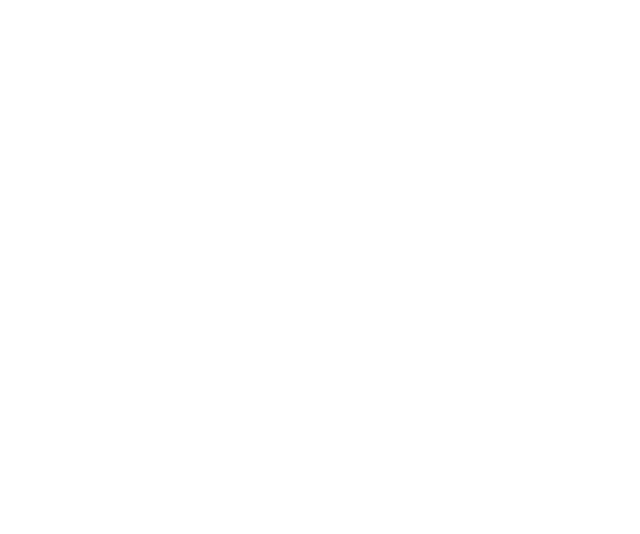
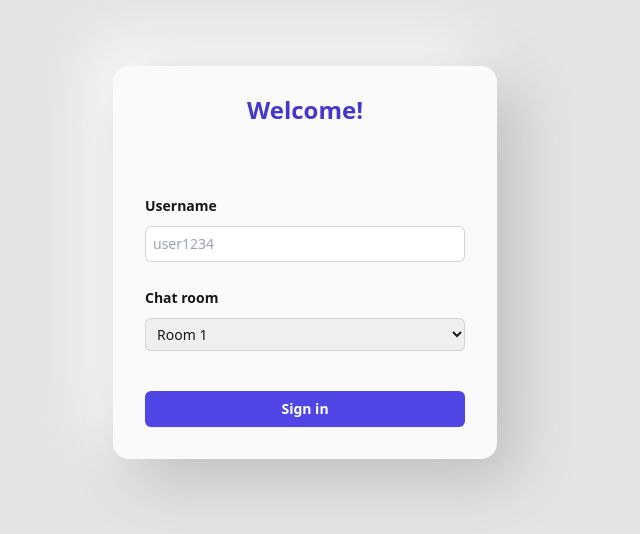
Before and after one commit to omidfarzadian/express-react-chat, a React (Create React App) app in the folder apps/client/: page / in a window 1280 px wide. Shown: the part 138-672 px from the top of the page, without its empty margins (335-975 px from the left). Built offline with nearby package versions, Linux system fonts and the light colour scheme; no server answers.

Commit message:
WIP: Implement login page

```diff
--- a/apps/client/src/App.tsx
+++ b/apps/client/src/App.tsx
@@ -1,9 +1,13 @@
-import './App.css';
+import './App.scss';
+import Login from './login/login';
+import { Socket, io } from 'socket.io-client';
 
-function App() {
+const socket = io('http://localhost:5000');
+
+export default function App() {
   return (
-    <div></div>
+    <div className="bg-zinc-200 w-screen h-screen flex items-center justify-center">
+      <Login socket={socket}/>
+    </div>
   );
 }
-
-export default App;
--- a/apps/client/src/index.css
+++ b/apps/client/src/index.css
@@ -1,13 +1,8 @@
-body {
-  margin: 0;
-  font-family: -apple-system, BlinkMacSystemFont, 'Segoe UI', 'Roboto', 'Oxygen',
-    'Ubuntu', 'Cantarell', 'Fira Sans', 'Droid Sans', 'Helvetica Neue',
-    sans-serif;
-  -webkit-font-smoothing: antialiased;
-  -moz-osx-font-smoothing: grayscale;
+@tailwind base;
+@tailwind components;
+@tailwind utilities;
+
+input:focus-visible,
+select:focus-visible {
+  outline: none;
 }
-
-code {
-  font-family: source-code-pro, Menlo, Monaco, Consolas, 'Courier New',
-    monospace;
-}
--- /dev/null
+++ b/apps/client/src/login/login.scss
@@ -0,0 +1,3 @@
+.card-shadow {
+  box-shadow: 20px 20px 60px #bebebe, -20px -20px 60px #ffffff;
+}
--- /dev/null
+++ b/apps/client/src/login/login.tsx
@@ -0,0 +1,76 @@
+import { useState } from 'react';
+import './login.scss';
+
+interface IUser {
+  username: string;
+  chatroom: string;
+}
+
+export default function Login({ socket }: any) {
+  const [username, setUsername] = useState('');
+  const [chatroom, setChatroom] = useState('');
+
+  const onLoginUser = (e: any) => {
+    e.preventDefault();
+
+    const user: IUser = {
+      username,
+      chatroom,
+    };
+
+    console.log(user);
+    socket.emit('user', user);
+  };
+
+  return (
+    <form
+      onSubmit={(e) => onLoginUser(e)}
+      className="w-96 rounded-2xl p-8 bg-zinc-50 card-shadow flex gap-6 flex-col"
+    >
+      <title className="block text-2xl text-center font-bold leading-6 text-indigo-700 mb-12">
+        Welcome!
+      </title>
+      <div className="flex flex-col gap-2">
+        <label
+          htmlFor="username"
+          className="block text-sm font-semibold leading-6 text-zinc-900"
+        >
+          Username
+        </label>
+        <input
+          type="text"
+          name="username"
+          id="username"
+          className="block w-full rounded-md border-0 py-1.5 px-2 text-zinc-900 ring-1 ring-inset ring-gray-300 placeholder:text-gray-400 focus:ring-2 focus:ring-inset focus:ring-gray-400 sm:text-sm sm:leading-6"
+          placeholder="user1234"
+          value={username}
+          onChange={(e) => setUsername(e.target.value)}
+        />
+      </div>
+      <div className="flex flex-col gap-2">
+        <label
+          htmlFor="chatroom"
+          className="block text-sm font-semibold leading-6 text-zinc-900"
+        >
+          Chat room
+        </label>
+        <select
+          id="chatroom"
+          className="block w-full rounded-md border-0 py-1.5 px-2 text-zinc-900 ring-1 ring-inset ring-gray-300 placeholder:text-gray-400 focus:ring-2 focus:ring-inset focus:ring-gray-400 sm:text-sm sm:leading-6"
+          defaultValue={chatroom}
+          onChange={(e) => setChatroom(e.target.value)}
+        >
+          <option value="room1">Room 1</option>
+          <option value="room2">Room 2</option>
+          <option value="room3">Room 3</option>
+        </select>
+      </div>
+      <button
+        type="submit"
+        className="flex w-full justify-center mt-4 rounded-md bg-indigo-600 px-3 py-1.5 text-sm font-semibold leading-6 text-white shadow-sm hover:bg-indigo-500 focus-visible:outline focus-visible:outline-2 focus-visible:outline-offset-2 focus-visible:outline-indigo-600"
+      >
+        Sign in
+      </button>
+    </form>
+  );
+}
```
Also changed, not shown: apps/client/src/App.css (deleted), apps/client/src/App.scss (added), 1 other file (tests, documents, lock files or other folders).
